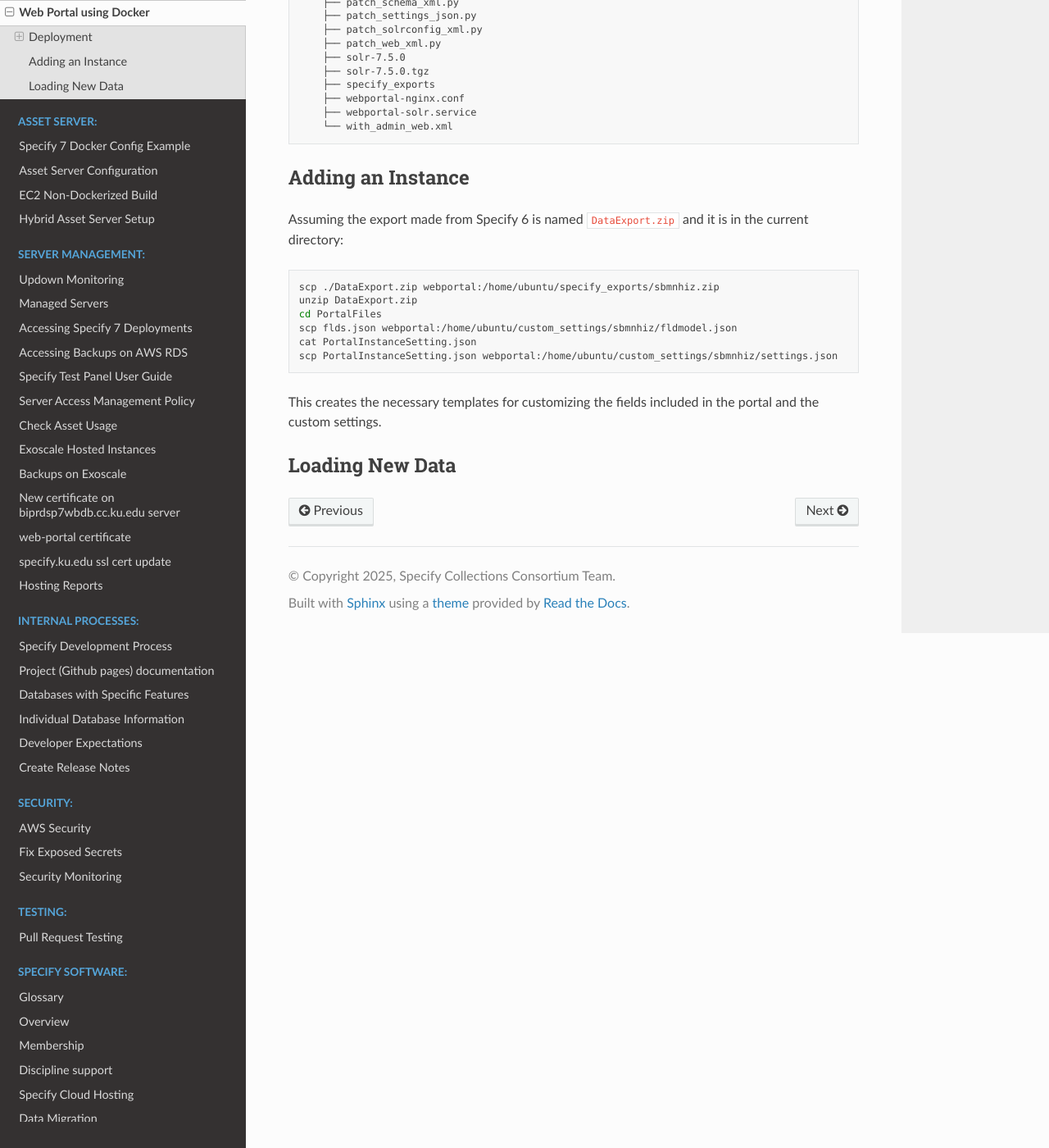
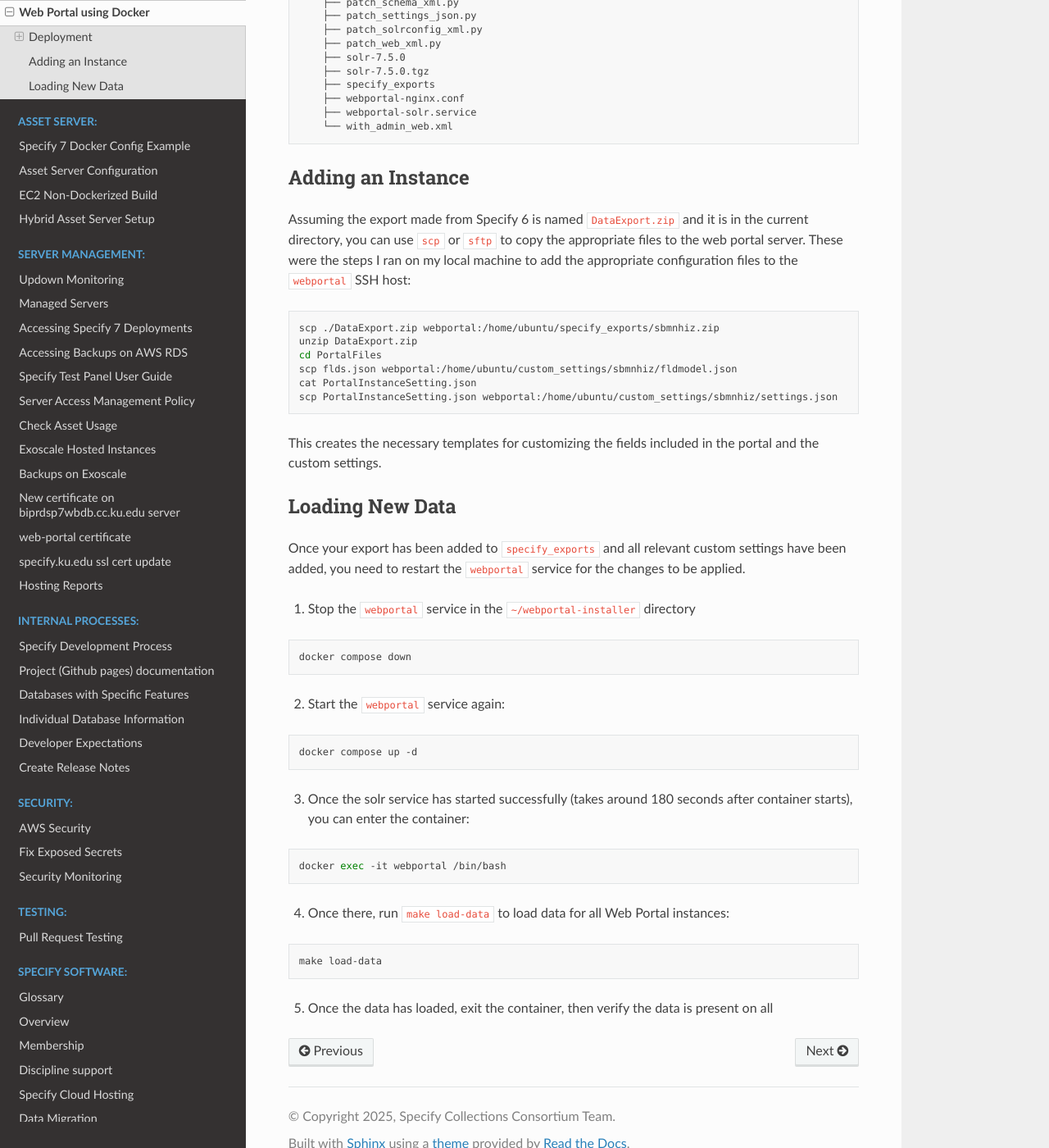
Before and after one commit to specify/specify.github.io, a Sphinx documentation site: the page built from sphinx/aws/web-portal-docker.md, in a window 1280 px wide and 1400 px high, scrolled down 2753 px. Shown: the whole window at 82% size. Built offline with Sphinx 7.4.7 and the Read the Docs theme 3.1.0, drawn with Linux system fonts in a browser that asks for light colours.

Commit message:
docs: Add load instructions

````diff
--- a/sphinx/aws/web-portal-docker.md
+++ b/sphinx/aws/web-portal-docker.md
@@ -146,7 +146,7 @@ The server structure should look something like this:
 
 ## Adding an Instance
 
-Assuming the export made from Specify 6 is named `DataExport.zip` and it is in the current directory:
+Assuming the export made from Specify 6 is named `DataExport.zip` and it is in the current directory, you can use `scp` or `sftp` to copy the appropriate files to the web portal server. These were the steps I ran on my local machine to add the appropriate configuration files to the `webportal` SSH host:
 
 ```bash
 scp ./DataExport.zip webportal:/home/ubuntu/specify_exports/sbmnhiz.zip
@@ -160,3 +160,31 @@ scp PortalInstanceSetting.json webportal:/home/ubuntu/custom_settings/sbmnhiz/se
 This creates the necessary templates for customizing the fields included in the portal and the custom settings.
 
 ## Loading New Data
+
+Once your export has been added to `specify_exports` and all relevant custom settings have been added, you need to restart the `webportal` service for the changes to be applied.
+
+1. Stop the `webportal` service in the `~/webportal-installer` directory
+
+```bash
+docker compose down
+```
+
+2. Start the `webportal` service again:
+
+```bash
+docker compose up -d
+```
+
+3. Once the solr service has started successfully (takes around 180 seconds after container starts), you can enter the container:
+
+```bash
+docker exec -it webportal /bin/bash
+```
+
+4. Once there, run `make load-data` to load data for all Web Portal instances:
+
+```bash
+make load-data
+```
+
+5. Once the data has loaded, exit the container, then verify the data is present on all
````
